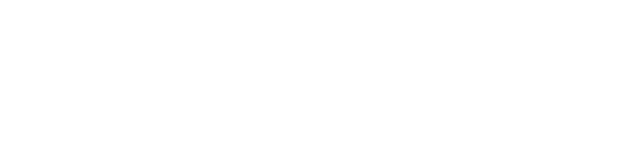
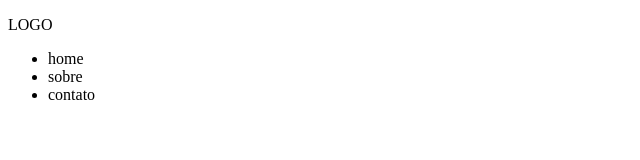
Before and after one commit to carolinesilva13/site, a plain HTML site: page index.html in a window 1280 px wide. Shown: the whole page, without its empty margins (0-640 px from the left). Drawn offline with Linux system fonts and the light colour scheme.

Commit message:
criado menu

```diff
--- a/index.html
+++ b/index.html
@@ -1,5 +1,5 @@
 <!DOCTYPE html>
-<html lang="en">
+<html lang="pt-br"
 <head>
     <meta charset="UTF-8">
     <meta http-equiv="X-UA-Compatible" content="IE=edge">
@@ -8,6 +8,21 @@
 </head>
 <body>
     <header>
+     <div>
+        <div>
+            <p>LOGO</p>
+         </div>
+         <nav>
+             <ul>
+                 <li>home</li>
+                 <li>sobre</li>
+                 <li>contato</li>
+             </ul>
+         </nav>
+         <div>
+
+         </div>
+         <div>
 
     </header>
     <main>
```
